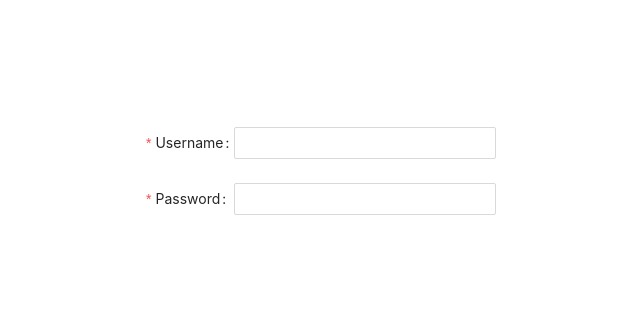
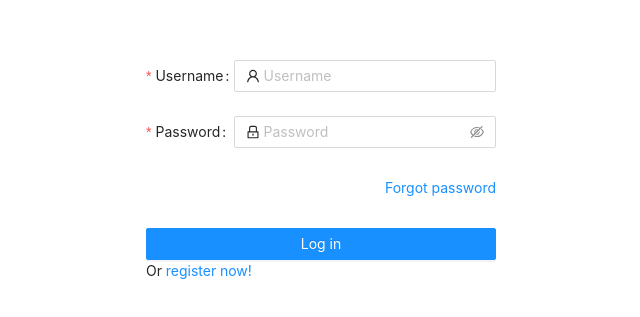
Before and after one commit to IgorTkachuk/ctr_front, a React (Create React App) app: page / in a window 1280 px wide. Shown: the part 217-534 px from the top of the page, without its empty margins (319-959 px from the left). Built offline with nearby package versions, Linux system fonts and the light colour scheme.

Commit message:
feat: add rtk, router. Test auth with backend

```diff
--- a/package.json
+++ b/package.json
@@ -3,12 +3,17 @@
   "version": "0.1.0",
   "private": true,
   "dependencies": {
+    "@ant-design/icons": "^4.7.0",
+    "@reduxjs/toolkit": "^1.8.3",
     "@testing-library/jest-dom": "^5.16.4",
     "@testing-library/react": "^13.3.0",
     "@testing-library/user-event": "^13.5.0",
     "antd": "^4.21.7",
+    "axios": "^0.27.2",
     "react": "^18.2.0",
     "react-dom": "^18.2.0",
+    "react-redux": "^8.0.2",
+    "react-router-dom": "^6.3.0",
     "react-scripts": "5.0.1",
     "web-vitals": "^2.1.4"
   },
--- a/src/App.js
+++ b/src/App.js
@@ -1,10 +1,15 @@
 import "./App.css";
 import { Auth } from "./Pages/Auth";
+import { BrowserRouter, Routes, Route } from "react-router-dom";
 
 function App() {
   return (
     <div className="App">
-      <Auth />
+      <BrowserRouter>
+        <Routes>
+          <Route path="/" element={<Auth />}></Route>
+        </Routes>
+      </BrowserRouter>
     </div>
   );
 }
--- a/src/Pages/Auth/Auth.jsx
+++ b/src/Pages/Auth/Auth.jsx
@@ -1,15 +1,24 @@
-import { Form, Input } from "antd";
+import { LockOutlined, UserOutlined } from "@ant-design/icons";
+import { Form, Input, Button } from "antd";
+import { useDispatch } from "react-redux";
+import { reqAuthThunk } from "../../redux/auth/asyncActions";
 
 import s from "./Auth.module.css";
 
 const Auth = () => {
+  const dispatch = useDispatch();
+
+  const onFormFinished = (values) => {
+    dispatch(reqAuthThunk(values));
+  };
+
   return (
     <div className={s.container}>
       <Form
         className={s.form}
         labelCol={{ span: 6 }}
         wrapperCol={{ span: 18 }}
-        onFinish={() => console.log("form is finished")}
+        onFinish={onFormFinished}
         onFinishFailed={() => {
           console.log("form finish is failed");
         }}
@@ -24,7 +33,7 @@ const Auth = () => {
             },
           ]}
         >
-          <Input />
+          <Input prefix={<UserOutlined />} placeholder="Username" />
         </Form.Item>
         <Form.Item
           label="Password"
@@ -36,7 +45,24 @@ const Auth = () => {
             },
           ]}
         >
-          <Input />
+          <Input.Password prefix={<LockOutlined />} placeholder="Password" />
+        </Form.Item>
+        <Form.Item wrapperCol={{ span: 24 }}>
+          <a className={s["login-form-forgot"]} href="#q">
+            Forgot password
+          </a>
+        </Form.Item>
+        <Form.Item wrapperCol={{ span: 24 }}>
+          <Button
+            type="primary"
+            htmlType="submit"
+            className={s["login-form-button"]}
+          >
+            Log in
+          </Button>
+          <div className={s["login-form-register"]}>
+            Or <a href="#q">register now!</a>
+          </div>
         </Form.Item>
       </Form>
     </div>
--- a/src/Pages/Auth/Auth.module.css
+++ b/src/Pages/Auth/Auth.module.css
@@ -9,3 +9,15 @@
   width: 350px;
   margin: 0 auto;
 }
+
+.login-form-forgot {
+  float: right;
+}
+
+.login-form-register {
+  float: left;
+}
+
+.login-form-button {
+  width: 100%;
+}
--- a/src/index.js
+++ b/src/index.js
@@ -1,6 +1,12 @@
 import React from "react";
 import ReactDOM from "react-dom/client";
+import { Provider } from "react-redux";
 import App from "./App";
+import { store } from "./redux/store";
 
 const root = ReactDOM.createRoot(document.getElementById("root"));
-root.render(<App />);
+root.render(
+  <Provider store={store}>
+    <App />
+  </Provider>
+);
--- /dev/null
+++ b/src/redux/auth/asyncActions.js
@@ -0,0 +1,19 @@
+import { createAsyncThunk } from "@reduxjs/toolkit";
+import axios from "axios";
+
+export const reqAuthThunk = createAsyncThunk(
+  "auth/reqAuth",
+  async ({ username: name, password }) => {
+    const apiUrl = process.env.REACT_APP_API_URL;
+    const authUrl = process.env.REACT_APP_AUTH_URL;
+
+    console.log(axios.defaults.withCredentials);
+
+    const { data } = await axios.post(`${apiUrl}${authUrl}`, {
+      name,
+      password,
+    });
+
+    return data;
+  }
+);
--- /dev/null
+++ b/src/redux/auth/slice.js
@@ -0,0 +1,34 @@
+import { createSlice } from "@reduxjs/toolkit";
+import { reqAuthThunk } from "./asyncActions";
+
+const initialState = {
+  token: "",
+  refreshToken: "",
+  status: "", // LOADING, SUCCESS, ERROR
+};
+
+const authSlice = createSlice({
+  name: "auth",
+  initialState,
+  extraReducers: (builder) => {
+    builder.addCase(reqAuthThunk.pending, (state, action) => {
+      state.status = "LOADING";
+      state.token = "";
+      state.refreshToken = "";
+    });
+
+    builder.addCase(reqAuthThunk.fulfilled, (state, action) => {
+      state.status = "SUCCESS";
+      state.token = action.payload.token;
+      state.refreshToken = action.payload.refresh_token;
+    });
+
+    builder.addCase(reqAuthThunk.rejected, (state, action) => {
+      state.status = "ERROR";
+      state.token = "";
+      state.refreshToken = "";
+    });
+  },
+});
+
+export default authSlice.reducer;
--- /dev/null
+++ b/src/redux/store.js
@@ -0,0 +1,8 @@
+import { configureStore } from "@reduxjs/toolkit";
+import auth from "./auth/slice";
+
+export const store = configureStore({
+  reducer: {
+    auth,
+  },
+});
```
Also changed, not shown: 2 other files (tests, documents, lock files or other folders).
